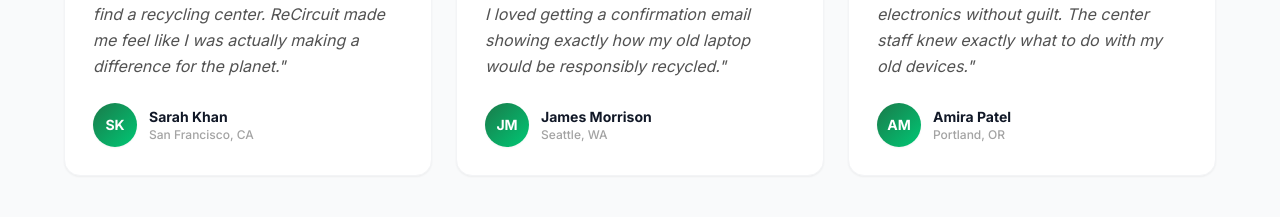
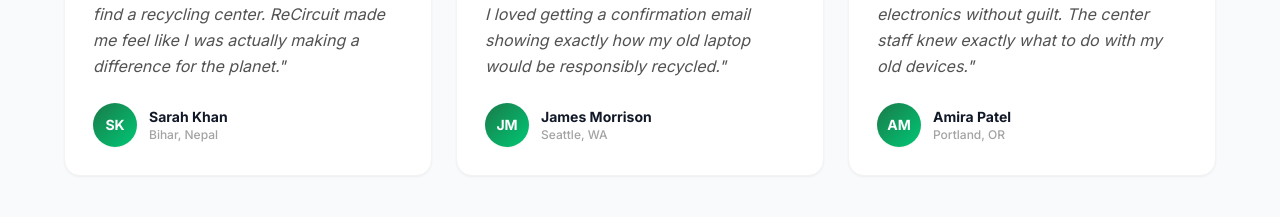
Before and after one commit to nirjalguragainofficial-hash/ReCircuit-Frontend, a React (Vite) app: page / in a window 1280 px wide. Shown: the part 5426-5643 px from the top of the page. Built offline with nearby package versions, Linux system fonts and the light colour scheme.

Commit message:
Update city for Sarah Khan in mock data

```diff
--- a/src/data/mockData.js
+++ b/src/data/mockData.js
@@ -81,7 +81,7 @@ export const testimonials = [
     id: 1,
     initials: 'SK',
     name: 'Sarah Khan',
-    city: 'San Francisco, CA',
+    city: 'Bihar, Nepal',
     rating: 5,
     quote: 'I was impressed by how easy it was to find a recycling center. ReCircuit made me feel like I was actually making a difference for the planet.',
   },
```
